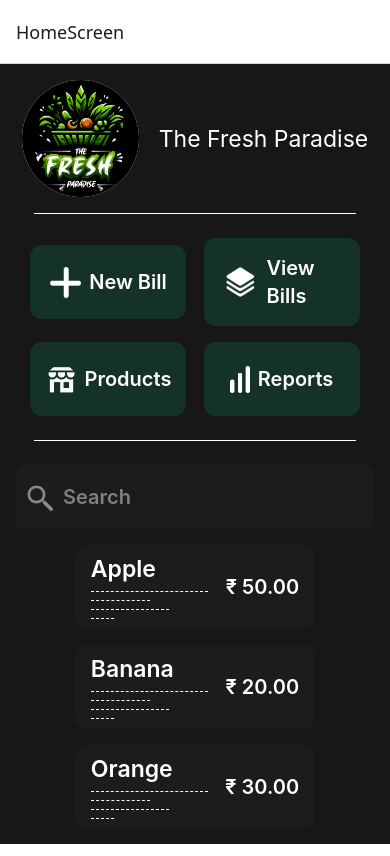
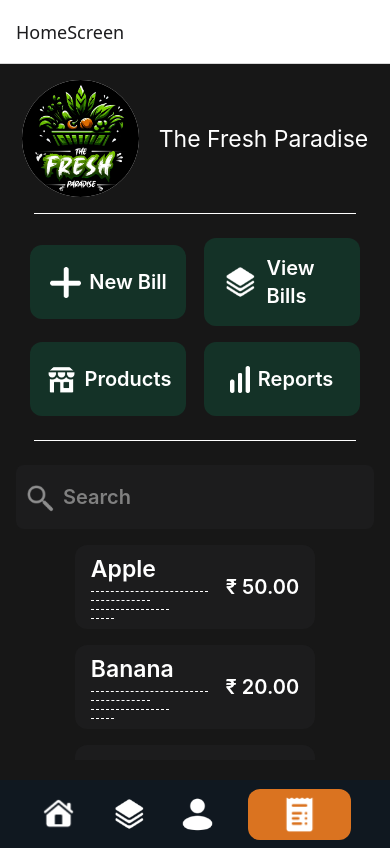
Before and after one commit to alameen-47/Bill, a React Native app: screen /HomeScreen in a window 390 px wide. Built offline with nearby package versions, Linux system fonts and the light colour scheme.

Commit message:
navbar Done

```diff
--- /dev/null
+++ b/src/components/NavigationBar.jsx
@@ -0,0 +1,68 @@
+import { View, Text, TouchableOpacity, Image } from 'react-native';
+import {
+  widthPercentageToDP as wp,
+  heightPercentageToDP as hp,
+} from 'react-native-responsive-screen';
+import home from '../assets/icons/home.png';
+import stack from '../assets/icons/stack.png';
+import profile from '../assets/icons/profile.png';
+import bill from '../assets/icons/bill.png';
+import { SafeAreaView } from 'react-native-safe-area-context';
+import { useNavigation } from '@react-navigation/native';
+
+const NavigationBar = () => {
+  const navigation = useNavigation();
+  return (
+    <SafeAreaView edges={['bottom']}>
+      <View
+        style={{ height: hp('8%'), paddingHorizontal: wp('10%') }}
+        className="bg-Cnavyblue w-screen flex-row -bottom-5 flex  justify-between align-middle items-center"
+      >
+        <TouchableOpacity
+          onPress={() => navigation.navigate('HomeScreen')}
+          style={{ height: hp('10%'), width: wp('10%') }}
+        >
+          <Image
+            resizeMode="contain"
+            style={{ height: hp('10%'), width: wp('10%') }}
+            source={home}
+          />
+        </TouchableOpacity>
+        <TouchableOpacity onPress={() => navigation.navigate('AllBills')}>
+          <Image
+            resizeMode="contain"
+            style={{ height: hp('10%'), width: wp('10%') }}
+            source={stack}
+          />
+        </TouchableOpacity>
+        <TouchableOpacity
+          onPress={() => navigation.navigate('Profile')}
+          style={{ height: hp('10%'), width: wp('10%') }}
+        >
+          <Image
+            resizeMode="contain"
+            style={{ height: hp('10%'), width: wp('10%') }}
+            source={profile}
+          />
+        </TouchableOpacity>
+        <TouchableOpacity
+          onPress={() => navigation.navigate('Bill')}
+          style={{ height: hp('10%') }}
+          className=" cursor-pointer flex justify-center align-Middle items-center"
+        >
+          <View
+            style={{ height: hp('6%') }}
+            className="bg-Corange  rounded-xl px-[2rem] flex justify-center align-middle items-center"
+          >
+            <Image
+              resizeMode="contain"
+              style={{ width: wp('10%') }}
+              source={bill}
+            />
+          </View>
+        </TouchableOpacity>
+      </View>
+    </SafeAreaView>
+  );
+};
+export default NavigationBar;
--- a/src/navigation/AppNavigator.jsx
+++ b/src/navigation/AppNavigator.jsx
@@ -18,13 +18,14 @@ export default function AppNavigator() {
     <Stack.Navigator initialRouteName="HomeScreen">
       <Stack.Screen name="Login" component={Login} />
       <Stack.Screen name="SignUp" component={Signup} />
+
       <Stack.Screen name="HomeScreen" component={HomeScreen} />
       <Stack.Screen name="Profile" component={Profile} />
       <Stack.Screen name="NewBill" component={NewBill} />
       <Stack.Screen name="AddProduct" component={AddProduct} />
       <Stack.Screen name="AllBills" component={AllBills} />
       <Stack.Screen name="Products" component={Products} />
-      <Stack.Screen name="Report" component={Report} />
+      <Stack.Screen name="Reports" component={Report} />
     </Stack.Navigator>
   );
 }
--- a/src/screens/HomeScreen.jsx
+++ b/src/screens/HomeScreen.jsx
@@ -18,6 +18,7 @@ import graph from '../assets/icons/graph.png';
 import settings from '../assets/icons/settings.png';
 import search from '../assets/icons/search.png';
 import logo from '../assets/images/logo.png';
+import NavigationBar from '../components/NavigationBar.jsx';
 import { TextInput } from 'react-native';
 export default function HomeScreen({ navigation }) {
   const size = wp('30%');
@@ -32,7 +33,6 @@ export default function HomeScreen({ navigation }) {
     { name: 'Watermelon', price: 20 },
     { name: 'Watermelon', price: 20 },
   ];
-
   return (
     <View
       style={{ padding: wp('4%') }}
@@ -66,6 +66,7 @@ export default function HomeScreen({ navigation }) {
         className="g flex flex-row justify-center align-middle items-center w-full "
       >
         <TouchableOpacity
+          onPress={() => navigation.navigate('NewBill')}
           style={{
             padding: wp('4%'),
             height: hp('auto'),
@@ -86,6 +87,7 @@ export default function HomeScreen({ navigation }) {
           </Text>
         </TouchableOpacity>
         <TouchableOpacity
+          onPress={() => navigation.navigate('NewBill')}
           style={{
             padding: wp('4%'),
             height: hp('auto'),
@@ -111,6 +113,7 @@ export default function HomeScreen({ navigation }) {
         className="flex flex-row justify-center align-middle items-center w-full "
       >
         <TouchableOpacity
+          onPress={() => navigation.navigate('Products')}
           style={{
             padding: wp('4%'),
             height: hp('auto'),
@@ -131,6 +134,7 @@ export default function HomeScreen({ navigation }) {
           </Text>
         </TouchableOpacity>
         <TouchableOpacity
+          onPress={() => navigation.navigate('Reports')}
           style={{
             padding: wp('4%'),
             height: hp('auto'),
@@ -206,11 +210,9 @@ export default function HomeScreen({ navigation }) {
           </View>
         ))}
       </ScrollView>
-      {/* <Button
-        className="bg-white text-xl"
-        title="Go to Profile"
-        onPress={() => navigation.navigate('Profile')}
-        /> */}
+      <View>
+        <NavigationBar navigation={navigation} />
+      </View>
     </View>
   );
 }
```
